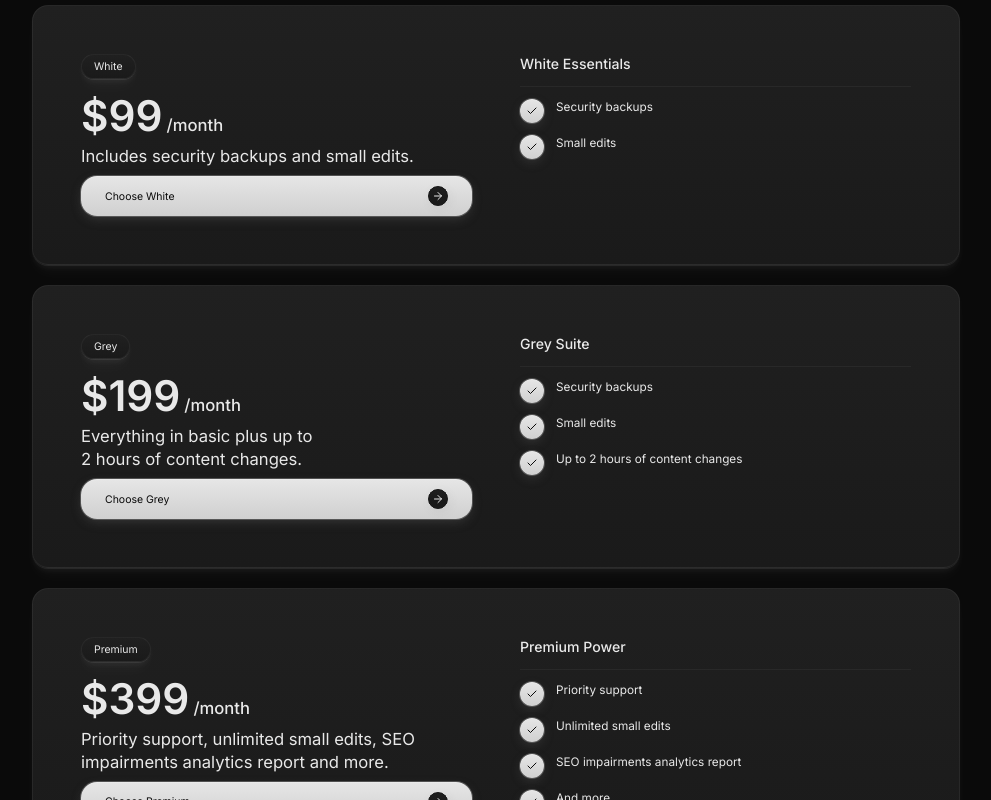
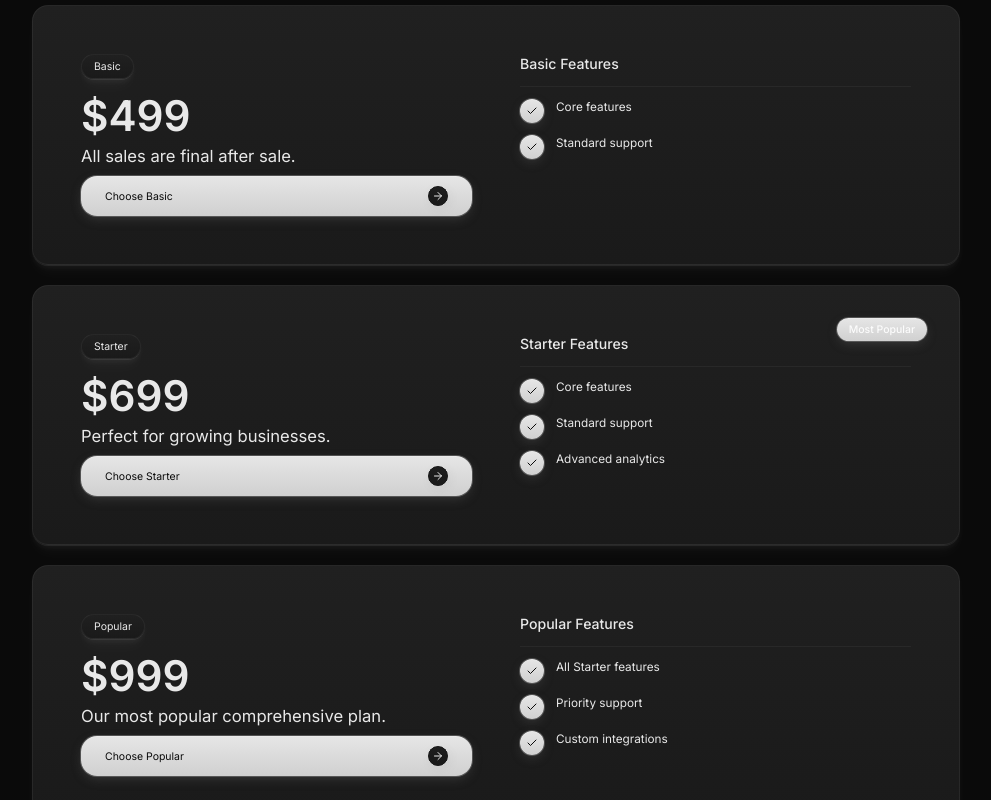
Before and after one commit to dmytro-webild/6b840f65-7df4-4eca-a24a-b1ea8e8830a6, a React (Vite) app: page / in a window 1280 px wide. Shown: the part 1460-2260 px from the top of the page, without its empty margins (144-1135 px from the left). Built offline with nearby package versions, Linux system fonts and the light colour scheme; grey boxes are pictures that could not be loaded; a web font is replaced by a local one.

Commit message:
Bob AI: Restored Basic, Starter, and Popular pricing plans alongside

```diff
--- a/src/pages/HomePage/sections/Pricing.tsx
+++ b/src/pages/HomePage/sections/Pricing.tsx
@@ -6,6 +6,53 @@ import TextAnimation from "@/components/ui/TextAnimation";
 import ScrollReveal from "@/components/ui/ScrollReveal";
 
 const plans = [
+  {
+    tag: "Basic",
+    price: "$499",
+    period: "",
+    description: "All sales are final after sale.",
+    primaryButton: {
+      text: "Choose Basic",
+      href: "#"
+    },
+    featuresTitle: "Basic Features",
+    features: [
+      "Core features",
+      "Standard support"
+    ]
+  },
+  {
+    tag: "Starter",
+    price: "$699",
+    period: "",
+    description: "Perfect for growing businesses.",
+    primaryButton: {
+      text: "Choose Starter",
+      href: "#"
+    },
+    featuresTitle: "Starter Features",
+    features: [
+      "Core features",
+      "Standard support",
+      "Advanced analytics"
+    ]
+  },
+  {
+    tag: "Popular",
+    price: "$999",
+    period: "",
+    description: "Our most popular comprehensive plan.",
+    primaryButton: {
+      text: "Choose Popular",
+      href: "#"
+    },
+    featuresTitle: "Popular Features",
+    features: [
+      "All Starter features",
+      "Priority support",
+      "Custom integrations"
+    ]
+  },
   {
     tag: "White",
     price: "$99",
```
